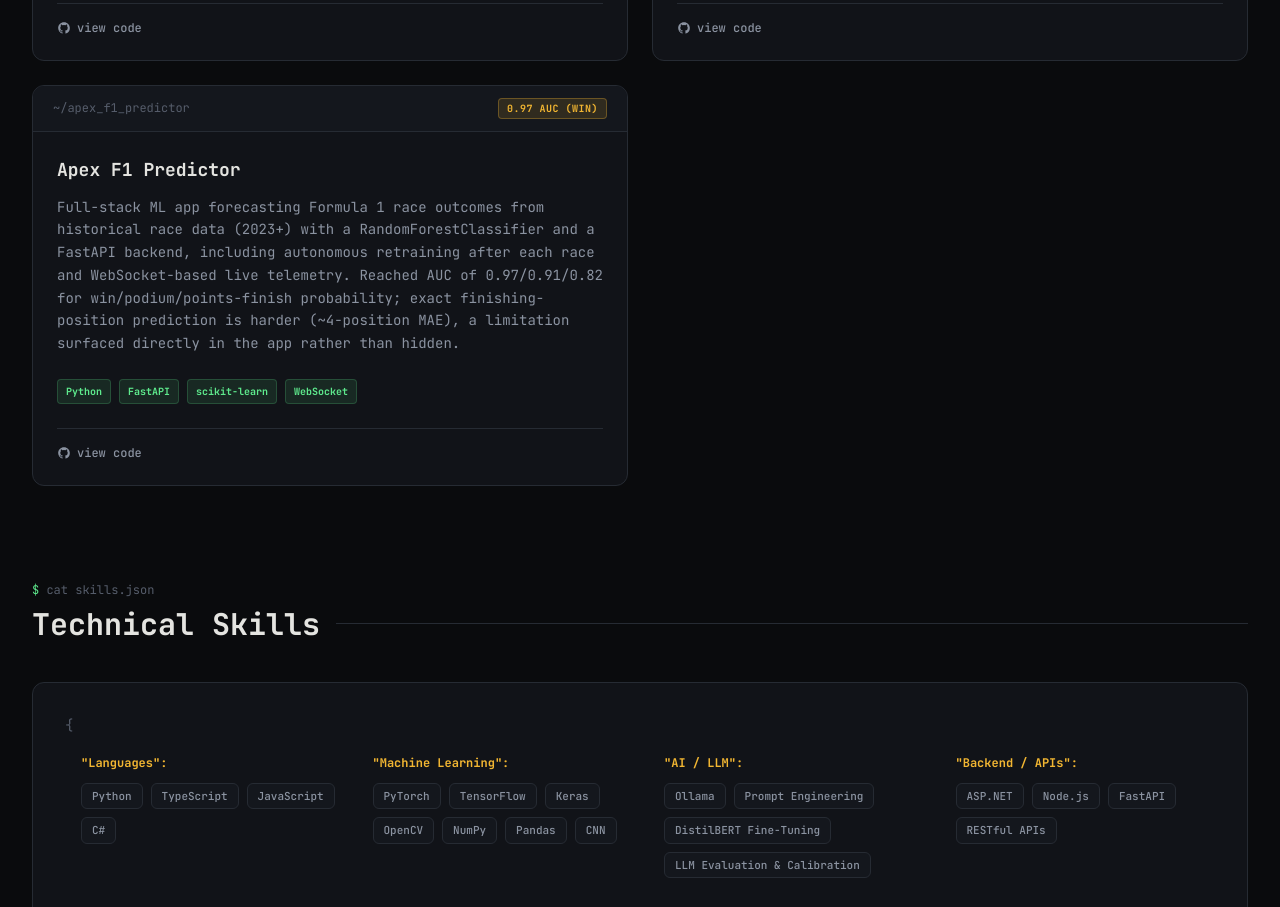
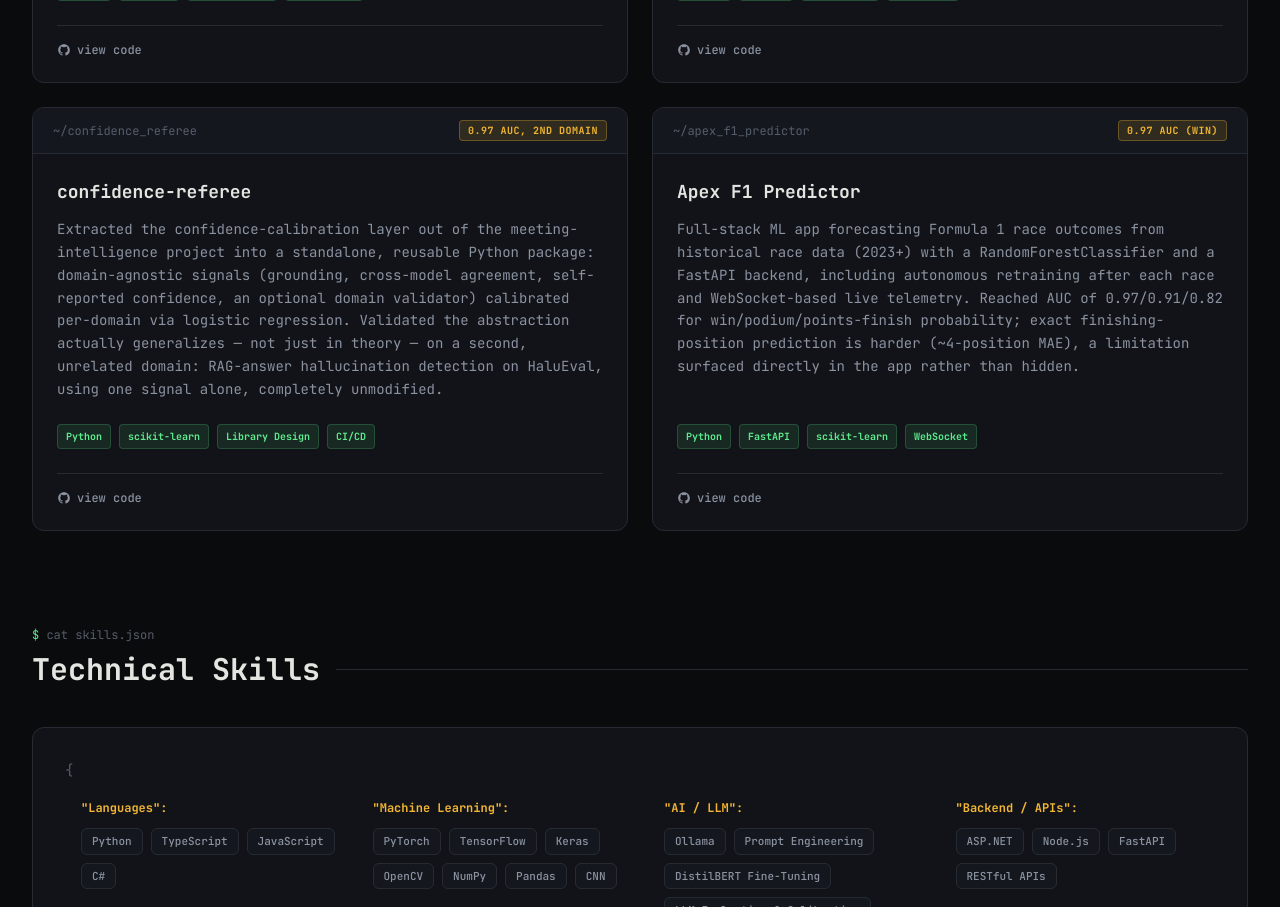
Before and after one commit to PrathibhaDevkar/prathibha-portfolio, a Next.js app: page / in a window 1280 px wide. Shown: the part 1880-2787 px from the top of the page. Built offline with nearby package versions, Linux system fonts and the light colour scheme.

Commit message:
Add confidence-referee project card, link it from meeting-intelligence

```diff
--- a/data/projects.ts
+++ b/data/projects.ts
@@ -17,10 +17,17 @@ export const project: Project[] = [
   },
   {
     title: "Confidence-Aware Meeting Intelligence",
-    description: "Built a meeting summarizer and action-item extractor that scores the reliability of each output instead of presenting everything with equal certainty. A local LLM (Ollama, llama3.2:3b) extracts summaries and action items, independently cross-checked by a fine-tuned DistilBERT classifier; a calibrated confidence score (logistic regression on quote-grounding, owner-attribution plausibility, cross-model agreement, and self-reported confidence) was trained on 228 hand-labeled examples.",
+    description: "Built a meeting summarizer and action-item extractor that scores the reliability of each output instead of presenting everything with equal certainty. A local LLM (Ollama, llama3.2:3b) extracts summaries and action items, independently cross-checked by a fine-tuned DistilBERT classifier; a calibrated confidence score (logistic regression on quote-grounding, owner-attribution plausibility, cross-model agreement, and self-reported confidence) was trained on 228 hand-labeled examples. The confidence layer has since been extracted into a standalone, reusable package — see confidence-referee below.",
     tags: ["Python", "Ollama", "DistilBERT", "Streamlit"],
     stats: "58% vs 16% Precision",
     githubLink: "https://github.com/PrathibhaDevkar/confidence-aware-meeting-intelligence"
+  },
+  {
+    title: "confidence-referee",
+    description: "Extracted the confidence-calibration layer out of the meeting-intelligence project into a standalone, reusable Python package: domain-agnostic signals (grounding, cross-model agreement, self-reported confidence, an optional domain validator) calibrated per-domain via logistic regression. Validated the abstraction actually generalizes — not just in theory — on a second, unrelated domain: RAG-answer hallucination detection on HaluEval, using one signal alone, completely unmodified.",
+    tags: ["Python", "scikit-learn", "Library Design", "CI/CD"],
+    stats: "0.97 AUC, 2nd Domain",
+    githubLink: "https://github.com/PrathibhaDevkar/confidence-referee"
   },
   {
     title: "Apex F1 Predictor",
```
